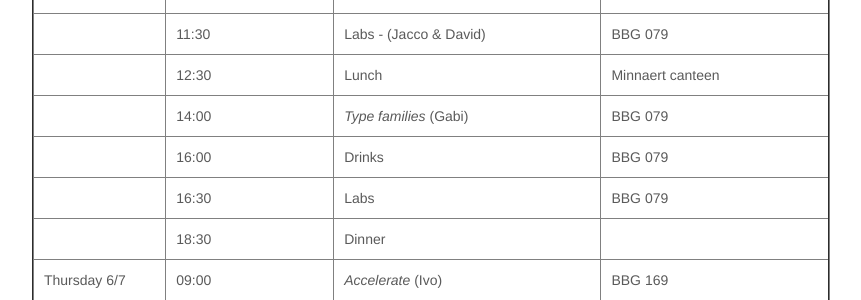
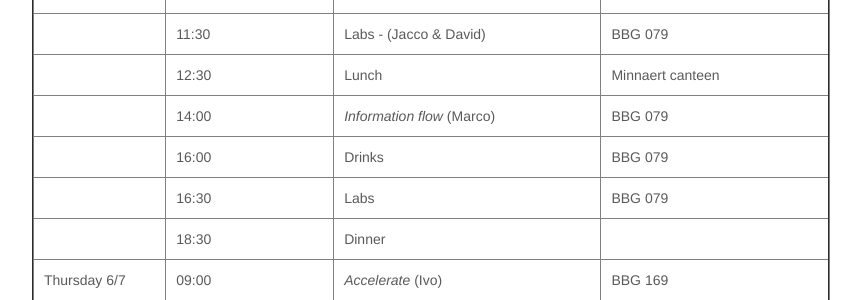
Before and after one commit to uu-afp/uu-afp.github.io, a Jekyll site: the page built from schedule.html, in a window 1280 px wide. Shown: the part 1050-1350 px from the top of the page, without its empty margins (209-1070 px from the left). Built offline with Jekyll 4.4.1, drawn with Linux system fonts in a browser that asks for light colours; nearby versions of some CDN libraries.

Commit message:
Updated schedule.

```diff
--- a/schedule.html
+++ b/schedule.html
@@ -183,7 +183,7 @@ The preliminary program for this year's summer school is now fixed.
     <tr>
       <td></td>
       <td>14:00</td>
-      <td><i>Type families</i> (Gabi)
+      <td><i>Information flow</i> (Marco)
       <td>BBG 079</td>
     </tr>
 
```
